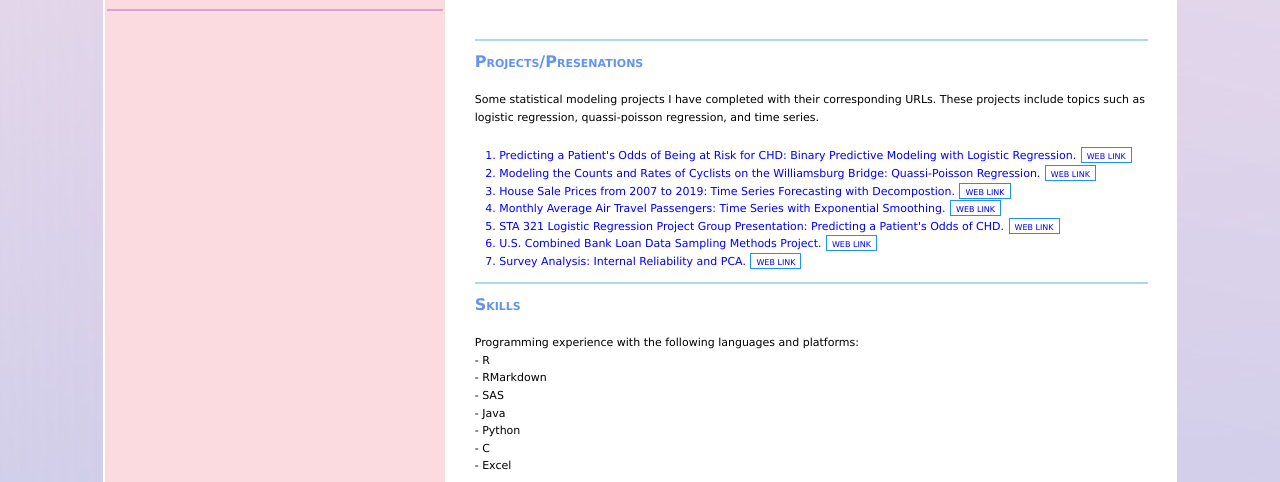
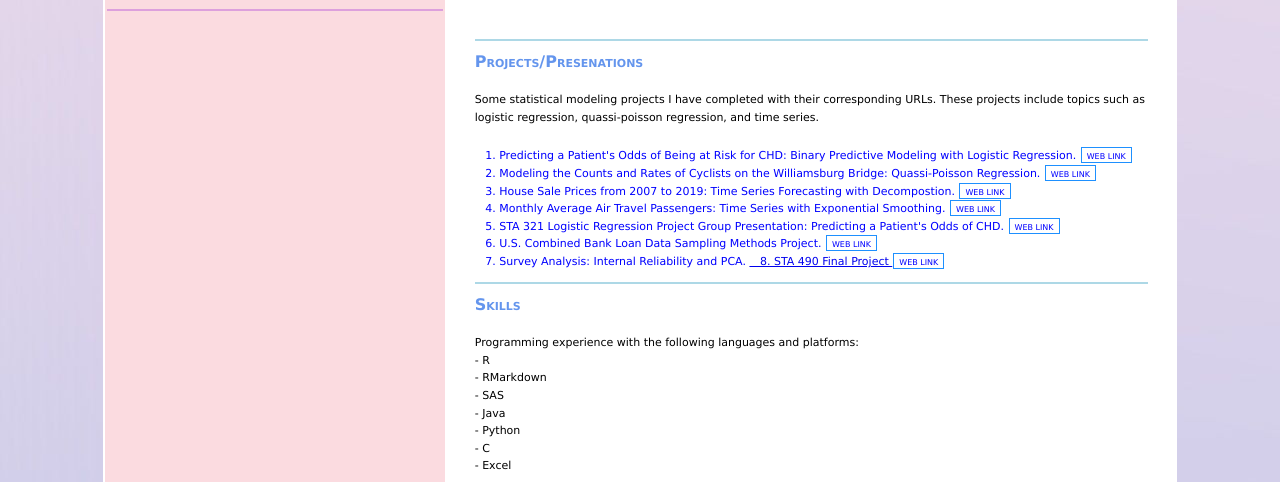
Before and after one commit to JosieGallop/JosieGallop, a plain HTML site: page index.html in a window 1280 px wide. Shown: the part 618-1100 px from the top of the page. Drawn offline with Linux system fonts and the light colour scheme.

Commit message:
Add files via upload

```diff
--- a/index.html
+++ b/index.html
@@ -271,6 +271,9 @@ CSC 317 Digital Image Processing: Programming with Python  <br>
 					 &nbsp;&nbsp;  7. Survey Analysis: Internal Reliability and PCA.
                      <a href="https://rpubs.com/JosieGallop/1300913"  target="_blank"
                      onclick="window.open('https://rpubs.com/JosieGallop/1300913','name','width=700, height=500')">
+					 &nbsp;&nbsp;  8. STA 490 Final Project
+                     <a href=" https://rpubs.com/JosieGallop/1307999"  target="_blank"
+                     onclick="window.open(' https://rpubs.com/JosieGallop/1307999','name','width=700, height=500')">
                      <link-btn> WEB LINK</link-btn></a> <br>
                     </font></p>
                <!--/font-->
```
